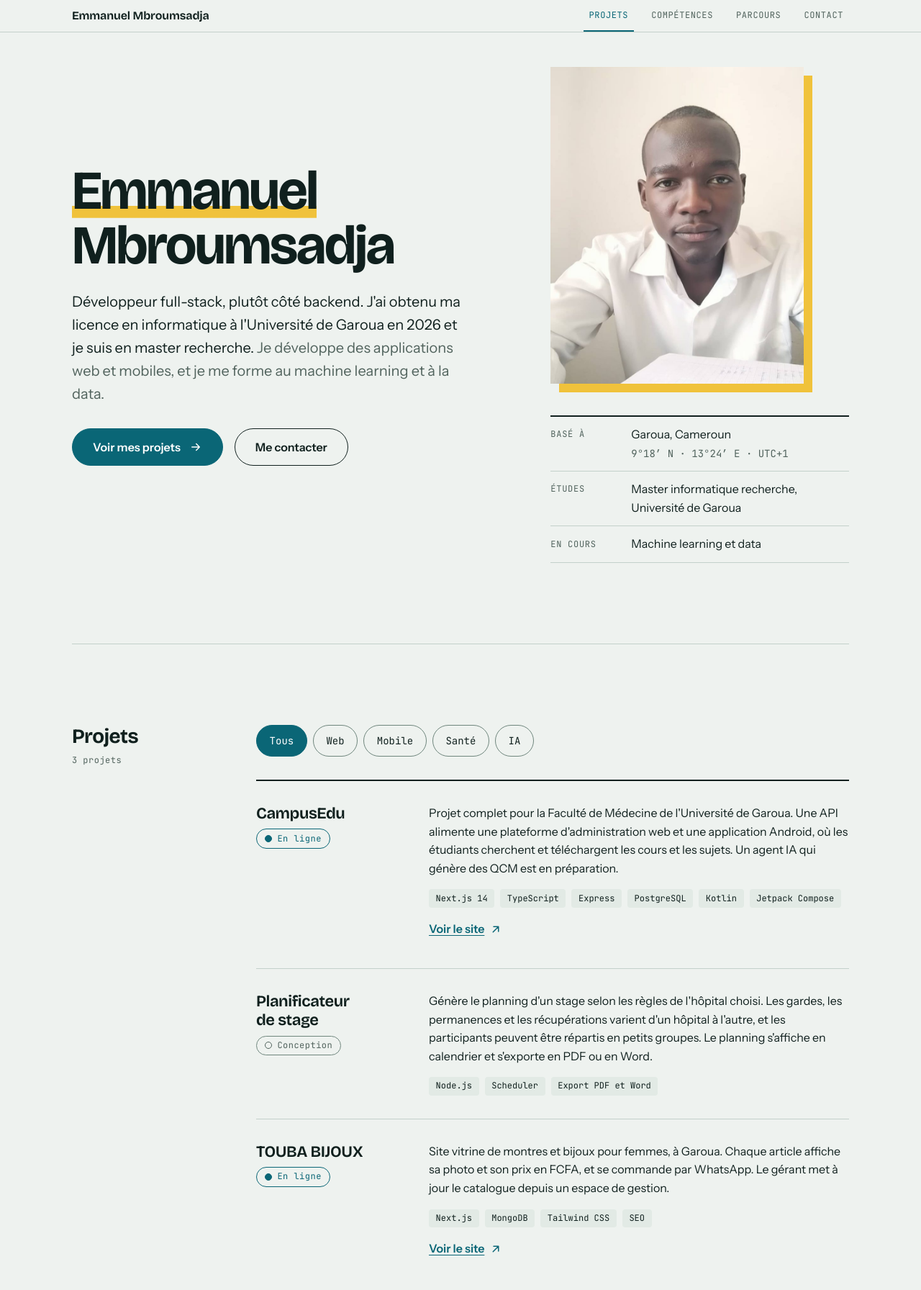
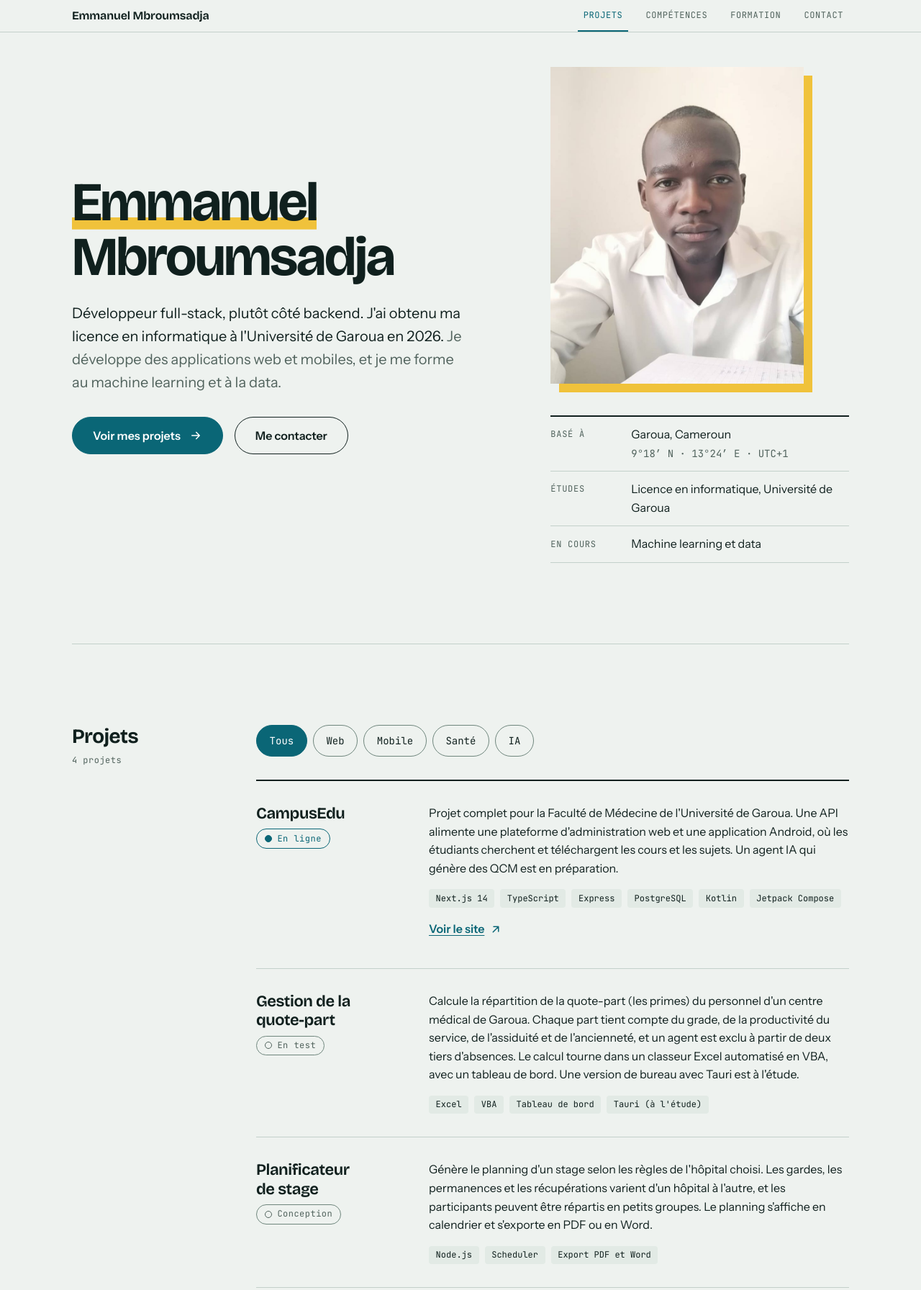
Before and after one commit to mbroumsadja/portfolio, a plain HTML site: page index.html in a window 1280 px wide. Shown: the top 1792 px of the page at 72% size. Drawn offline with nearby package versions, Linux system fonts and the light colour scheme.

Commit message:
Limite la formation à la licence et ajoute le projet de quote-part
Co-Authored-By: Claude Sonnet 5.5 <noreply@anthropic.com>
Claude-Session: https://claude.ai/code/session_014R6VYvi6WVGUh3hXESPYRx

```diff
--- a/index.html
+++ b/index.html
@@ -184,7 +184,7 @@ ul, ol { margin: 0; padding: 0; list-style: none; }
 
 /* Parcours */
 .path { position: relative; display: grid; gap: var(--s-5); padding-left: 1.75rem; }
-.path::before { content: ""; position: absolute; left: .3rem; top: .5rem; bottom: .5rem; width: 2px; background: var(--line); }
+/* un seul élément : pas de ligne de liaison */
 .path li { position: relative; }
 .path li::before { content: ""; position: absolute; left: -1.75rem; top: .5rem; width: .65rem; height: .65rem; border-radius: 50%; background: var(--bg); border: 2px solid var(--accent); }
 .path li.now::before { background: var(--accent); }
@@ -235,7 +235,7 @@ footer a:hover { color: var(--accent); }
     <nav aria-label="Sections">
       <a href="#projets">Projets</a>
       <a href="#competences">Compétences</a>
-      <a href="#parcours">Parcours</a>
+      <a href="#parcours">Formation</a>
       <a href="#contact">Contact</a>
     </nav>
   </div>
@@ -247,7 +247,7 @@ footer a:hover { color: var(--accent); }
 
     <div class="hero-text">
       <h1><span class="first">Emmanuel</span><br>Mbroumsadja</h1>
-      <p class="lead">Développeur full-stack, plutôt côté backend. J'ai obtenu ma licence en informatique à l'Université de Garoua en 2026 et je suis en master recherche. <span>Je développe des applications web et mobiles, et je me forme au machine learning et à la data.</span></p>
+      <p class="lead">Développeur full-stack, plutôt côté backend. J'ai obtenu ma licence en informatique à l'Université de Garoua en 2026. <span>Je développe des applications web et mobiles, et je me forme au machine learning et à la data.</span></p>
       <div class="cta">
         <a class="btn" href="#projets">Voir mes projets <svg class="ico ico-right" aria-hidden="true"><use href="#i-right"/></svg></a>
         <a class="btn ghost" href="#contact">Me contacter</a>
@@ -256,7 +256,7 @@ footer a:hover { color: var(--accent); }
 
     <dl class="fiche">
       <div><dt>Basé à</dt><dd>Garoua, Cameroun<br><span class="mono">9°18′ N · 13°24′ E · UTC+1</span></dd></div>
-      <div><dt>Études</dt><dd>Master informatique recherche, Université de Garoua</dd></div>
+      <div><dt>Études</dt><dd>Licence en informatique, Université de Garoua</dd></div>
       <div><dt>En cours</dt><dd>Machine learning et data</dd></div>
     </dl>
   </section>
@@ -264,7 +264,7 @@ footer a:hover { color: var(--accent); }
   <section class="sec" id="projets" aria-labelledby="h-projets">
     <div class="sec-label">
       <h2 id="h-projets">Projets</h2>
-      <p id="count" aria-live="polite">3 projets</p>
+      <p id="count" aria-live="polite">4 projets</p>
     </div>
     <div>
       <div class="filters" role="group" aria-label="Filtrer les projets">
@@ -287,6 +287,17 @@ footer a:hover { color: var(--accent); }
               <li>Next.js 14</li><li>TypeScript</li><li>Express</li><li>PostgreSQL</li><li>Kotlin</li><li>Jetpack Compose</li>
             </ul>
             <div class="links"><a href="https://campus-edu-theta.vercel.app" target="_blank" rel="noopener">Voir le site <svg class="ico ico-ne" aria-hidden="true"><use href="#i-ne"/></svg><span class="sr-only"> (s'ouvre dans un nouvel onglet)</span></a></div>
+          </div>
+        </article>
+
+        <article class="proj" data-cat="sante">
+          <div>
+            <h3>Gestion de la quote-part</h3>
+            <span class="status">En test</span>
+          </div>
+          <div>
+            <p>Calcule la répartition de la quote-part (les primes) du personnel d'un centre médical de Garoua. Chaque part tient compte du grade, de la productivité du service, de l'assiduité et de l'ancienneté, et un agent est exclu à partir de deux tiers d'absences. Le calcul tourne dans un classeur Excel automatisé en VBA, avec un tableau de bord. Une version de bureau avec Tauri est à l'étude.</p>
+            <ul class="tags"><li>Excel</li><li>VBA</li><li>Tableau de bord</li><li>Tauri (à l'étude)</li></ul>
           </div>
         </article>
 
@@ -321,7 +332,7 @@ footer a:hover { color: var(--accent); }
     <div class="skills">
       <div><h3>Backend</h3><ul><li>Node.js, Express</li><li>API REST</li><li>Sequelize</li><li>JWT, refresh tokens</li><li>Multer, upload de fichiers</li></ul></div>
       <div><h3>Frontend</h3><ul><li>Next.js 14</li><li>TypeScript</li><li>Tailwind CSS</li><li>PWA</li></ul></div>
-      <div><h3>Données</h3><ul><li>MySQL</li><li>PostgreSQL (Supabase, Neon)</li><li>SQLite</li><li>MongoDB</li></ul></div>
+      <div><h3>Données</h3><ul><li>MySQL</li><li>PostgreSQL (Supabase, Neon)</li><li>SQLite</li><li>MongoDB</li><li>Excel, VBA</li></ul></div>
       <div><h3>Mobile</h3><ul><li>Kotlin, Jetpack Compose</li><li>Flutter</li></ul></div>
       <div><h3>Déploiement</h3><ul><li>Render, Vercel</li><li>Cloudinary</li><li>Backblaze B2</li></ul></div>
       <div class="learning"><h3>En apprentissage</h3><ul><li>Machine learning</li><li>Analyse de données</li><li>RAG, pgvector</li></ul></div>
@@ -329,22 +340,12 @@ footer a:hover { color: var(--accent); }
   </section>
 
   <section class="sec" id="parcours" aria-labelledby="h-par">
-    <div class="sec-label"><h2 id="h-par">Parcours</h2><p>Cameroun</p></div>
+    <div class="sec-label"><h2 id="h-par">Formation</h2><p>Cameroun</p></div>
     <div>
       <ol class="path">
-        <li>
-          <h3>Baccalauréat D</h3>
-          <div class="meta">Enseignement secondaire</div>
-        </li>
-        <li>
+        <li class="now">
           <h3>Licence en informatique</h3>
           <div class="meta">Université de Garoua · 2026</div>
-          <p>Suivie en parallèle du niveau 1 en sciences biomédicales.</p>
-        </li>
-        <li class="now">
-          <h3>Master informatique recherche</h3>
-          <div class="meta">Université de Garoua · en cours</div>
-          <p>Je cherche à acquérir des compétences en machine learning et en data.</p>
         </li>
       </ol>
       <div class="side-note">
```
